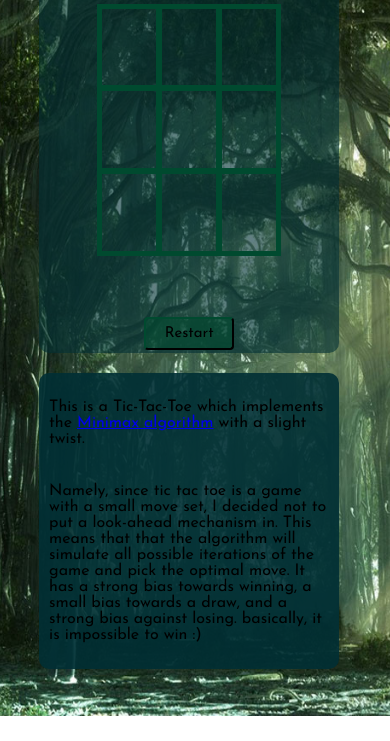
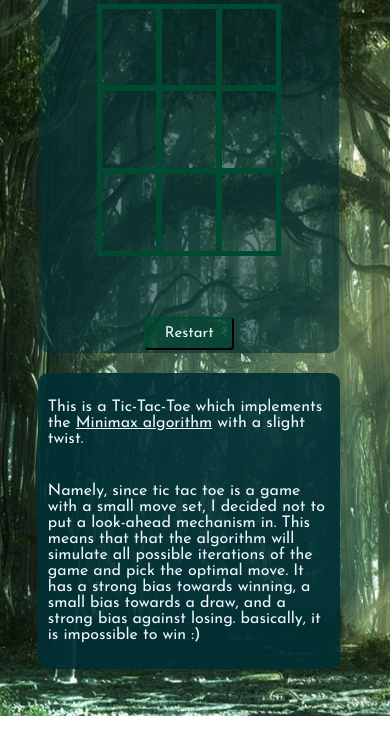
Before and after one commit to KurtVoigt/KurtVoigt.github.io, a plain HTML site: page index.html in a window 390 px wide. Shown: the part 103-844 px from the top of the page. Drawn offline with Linux system fonts and the light colour scheme.

Commit message:
font color change and new media query for mobile

```diff
--- a/style.css
+++ b/style.css
@@ -1,5 +1,6 @@
 * {
     font-family: 'Josefin Sans', sans-serif;
+    color: aliceblue;
 }
 
 body {
@@ -55,6 +56,7 @@ h1 {
     padding: 1ch;
 }
 
+
 #tttBoard {
     display: grid;
     border: 2px solid rgb(0, 74, 47);
@@ -88,3 +90,10 @@ h1 {
     margin-bottom: 3px;
     border-color: rgba(0, 74, 47);
 }
+
+
+@media only screen and (max-width:450px){
+    .explanation{
+        width: 80%;
+    }
+}
```
